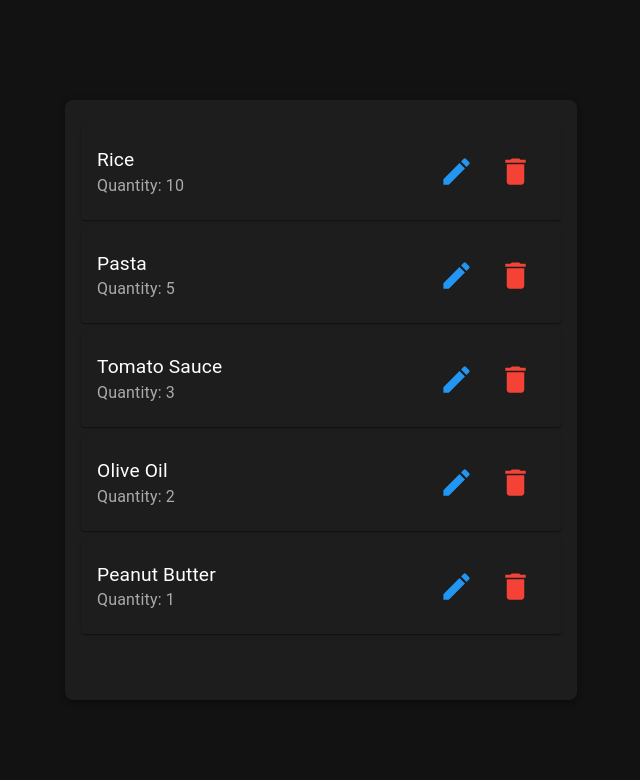
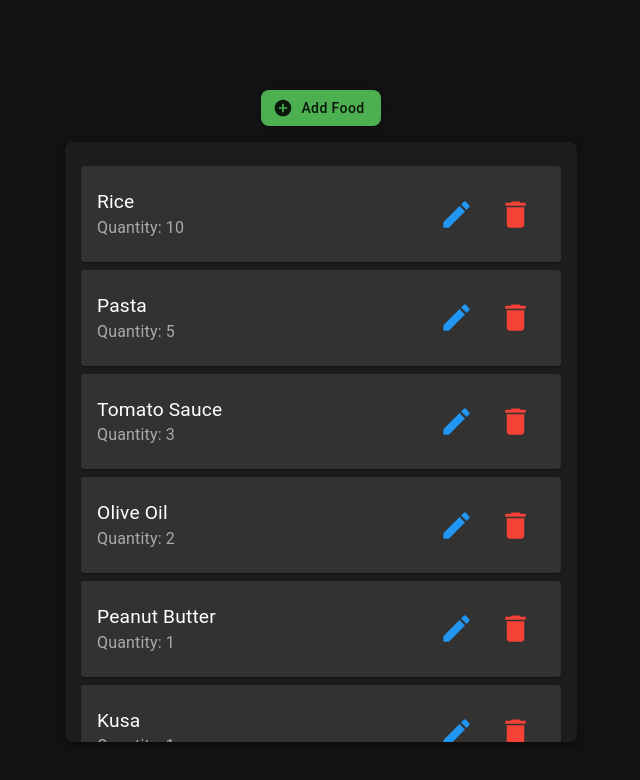
Before and after one commit to tzaitoun71/pantry-tracker, a Next.js app: page / in a window 1280 px wide. Shown: the top 780 px of the page, without its empty margins (319-959 px from the left). Built offline with nearby package versions, Linux system fonts and the light colour scheme.

Commit message:
Added an Add Food button

```diff
--- a/app/components/PantryList.tsx
+++ b/app/components/PantryList.tsx
@@ -1,10 +1,26 @@
 'use client';
 
 import * as React from 'react';
-import { Box, IconButton, List, ListItem, ListItemText, Dialog, DialogActions, DialogContent, DialogContentText, DialogTitle, Button, TextField, createTheme, ThemeProvider } from '@mui/material';
+import {
+  Box,
+  IconButton,
+  List,
+  ListItem,
+  ListItemText,
+  Dialog,
+  DialogActions,
+  DialogContent,
+  DialogContentText,
+  DialogTitle,
+  Button,
+  TextField,
+  createTheme,
+  ThemeProvider,
+} from '@mui/material';
 import EditIcon from '@mui/icons-material/Edit';
 import DeleteIcon from '@mui/icons-material/Delete';
-import { blue, red } from '@mui/material/colors';
+import AddCircleIcon from '@mui/icons-material/AddCircle';
+import { blue, red, green } from '@mui/material/colors';
 
 function createData(name: string, quantity: number) {
   return { name, quantity };
@@ -16,6 +32,8 @@ const initialRows = [
   createData('Tomato Sauce', 3),
   createData('Olive Oil', 2),
   createData('Peanut Butter', 1),
+  createData('Kusa', 1),
+  createData('Mansaf', 1),
 ];
 
 const darkTheme = createTheme({
@@ -62,15 +80,23 @@ const PantryList: React.FC = () => {
   const [editName, setEditName] = React.useState('');
   const [editQuantity, setEditQuantity] = React.useState<number | null>(null);
   const [error, setError] = React.useState('');
+  const [isAddMode, setIsAddMode] = React.useState(false);
 
   const handleDelete = (name: string) => {
     setRows(rows.filter((row) => row.name !== name));
   };
 
-  const handleClickOpen = (idx: number) => {
+  const handleClickOpen = (idx: number | null) => {
     setCurrentIdx(idx);
+    if (idx !== null) {
       setEditName(rows[idx].name);
       setEditQuantity(rows[idx].quantity);
+      setIsAddMode(false);
+    } else {
+      setEditName('');
+      setEditQuantity(null);
+      setIsAddMode(true);
+    }
     setOpen(true);
   };
 
@@ -80,22 +106,45 @@ const PantryList: React.FC = () => {
   };
 
   const handleSave = () => {
-    if (rows.some((row, i) => row.name === editName && i !== currentIdx)) {
+    if (rows.some((row) => row.name === editName && currentIdx !== rows.findIndex(r => r.name === editName))) {
       setError('Item name must be unique.');
       return;
     }
-    if (currentIdx !== null && editQuantity !== null) {
+    if (editName.trim() === '' || editQuantity === null || editQuantity <= 0) {
+      setError('Please enter valid item details.');
+      return;
+    }
+    if (currentIdx !== null && !isAddMode) {
       const updatedRows = rows.map((row, i) =>
         i === currentIdx ? { ...row, name: editName, quantity: editQuantity } : row
       );
       setRows(updatedRows);
+    } else {
+      setRows([...rows, createData(editName, editQuantity)]);
+    }
     setOpen(false);
     setError('');
-    }
   };
 
   return (
     <ThemeProvider theme={darkTheme}>
+      <Box sx={{ display: 'flex', flexDirection: 'column', alignItems: 'center', marginTop: 4 }}>
+        <Button
+          variant="contained"
+          startIcon={<AddCircleIcon />}
+          onClick={() => handleClickOpen(null)}
+          sx={{
+            marginBottom: 2,
+            backgroundColor: green[500],
+            '&:hover': {
+              backgroundColor: green[300],
+            },
+            borderRadius: 2, // Rounded corners
+            textTransform: 'none', // Keep text as "Add Food"
+          }}
+        >
+          Add Food
+        </Button>
         <Box
           sx={{
             width: '40vw',
@@ -119,7 +168,11 @@ const PantryList: React.FC = () => {
                   marginBottom: '8px',
                   boxShadow: 1,
                   borderRadius: 1,
-                backgroundColor: 'background.paper',
+                  backgroundColor: '#333232',
+                  '&:hover': {
+                    backgroundColor: 'rgba(255, 255, 255, 0.08)', // Slightly lighter background color on hover
+                  },
+                  transition: 'background-color 0.3s',
                 }}
               >
                 <ListItemText
@@ -147,11 +200,16 @@ const PantryList: React.FC = () => {
               </ListItem>
             ))}
           </List>
+        </Box>
         <Dialog open={open} onClose={handleClose}>
-          <DialogTitle sx={{ fontSize: '1.5rem', color: 'text.primary' }}>Edit Item</DialogTitle>
+          <DialogTitle sx={{ fontSize: '1.5rem', color: 'text.primary' }}>
+            {isAddMode ? 'Add Item' : 'Edit Item'}
+          </DialogTitle>
           <DialogContent sx={{ backgroundColor: 'background.paper' }}>
             <DialogContentText sx={{ fontSize: '1.2rem', color: 'text.secondary' }}>
-              To edit the item, please modify the name and quantity. The name must be unique.
+              {isAddMode
+                ? 'To add a new item, please enter the name and quantity.'
+                : 'To edit the item, please modify the name and quantity. The name must be unique.'}
             </DialogContentText>
             <TextField
               autoFocus
```
Lines whose indentation alone changed are shown as unchanged.
